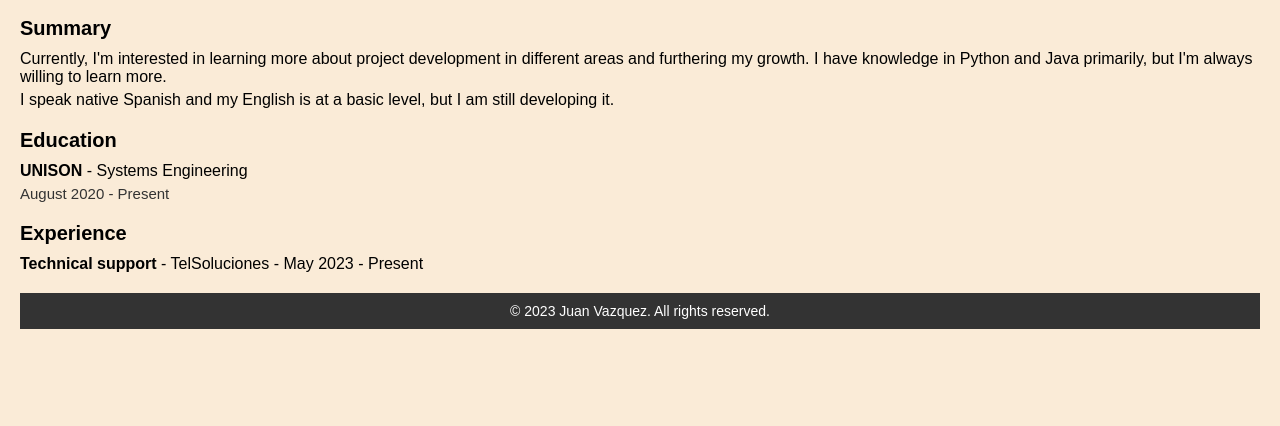
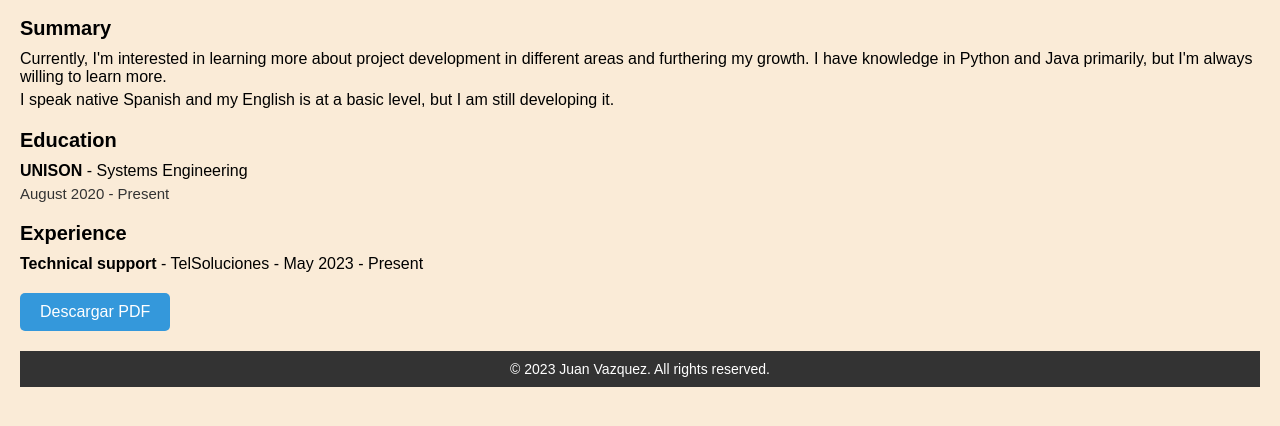
Before and after one commit to JuanVazquez72/JuanVazquez72.github.io, a plain HTML site: page index.html in a window 1280 px wide. Shown: the part 160-586 px from the top of the page. Drawn offline with Linux system fonts and the light colour scheme.

Commit message:
boton_descargar

```diff
--- a/index.html
+++ b/index.html
@@ -38,6 +38,20 @@
             font-size: 15px;
             color: #333;
         }
+        .download-button {
+            display: inline-block;
+            padding: 10px 20px;
+            background-color: #3498db;
+            color: white;
+            text-decoration: none;
+            border: none;
+            border-radius: 5px;
+            font-size: 16px;
+            cursor: pointer;
+        }
+        .download-button:hover {
+            background-color: #2980b9;
+        }
         footer {
             text-align: center;
             padding: 10px;
@@ -74,6 +88,12 @@
         <p><strong>Technical support</strong> - TelSoluciones - May 2023 - Present </p>
     </div>
 
+    <div class="section">
+        <a href="./src/CV.pdf" download class="download-button">Descargar PDF</a>
+    </div>
+
+
+
     <!-- Add more sections for skills, projects, certifications, etc. -->
 
     <footer>
```
Also changed, not shown: 1 other file.
